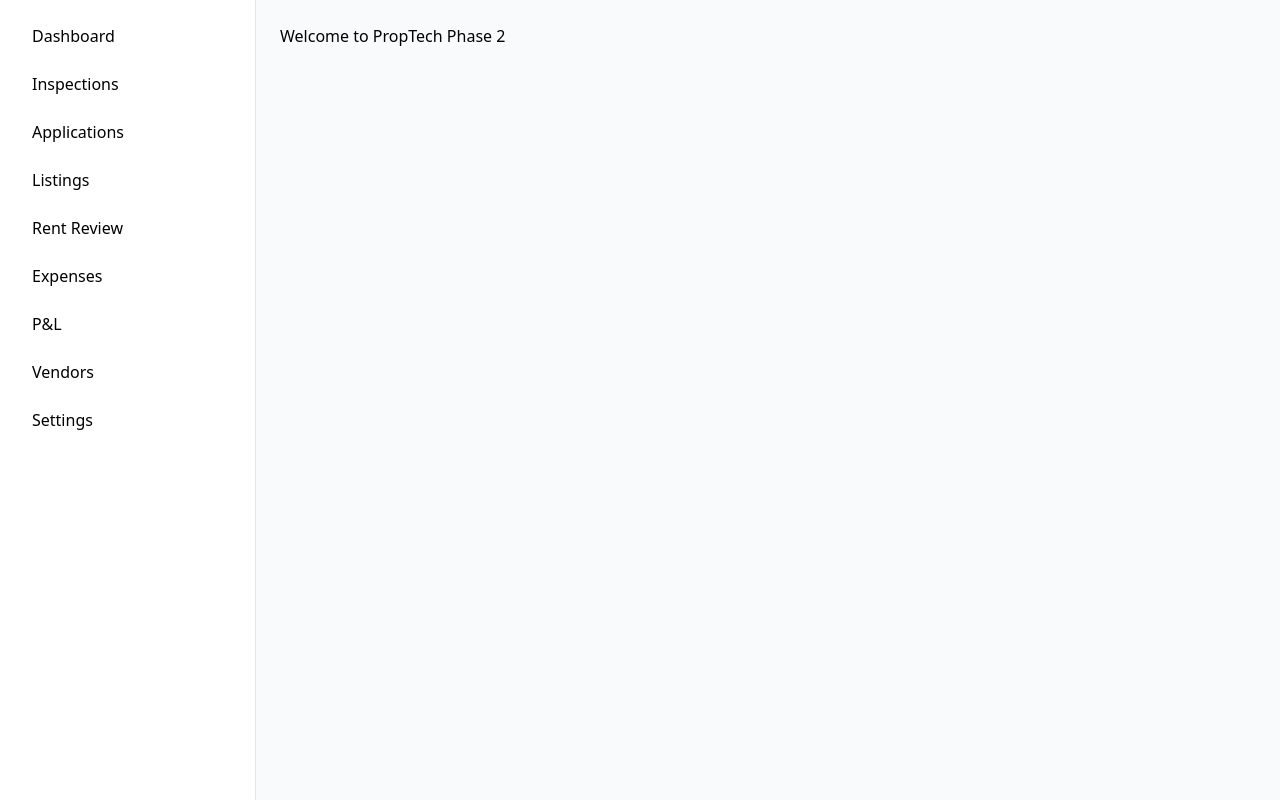
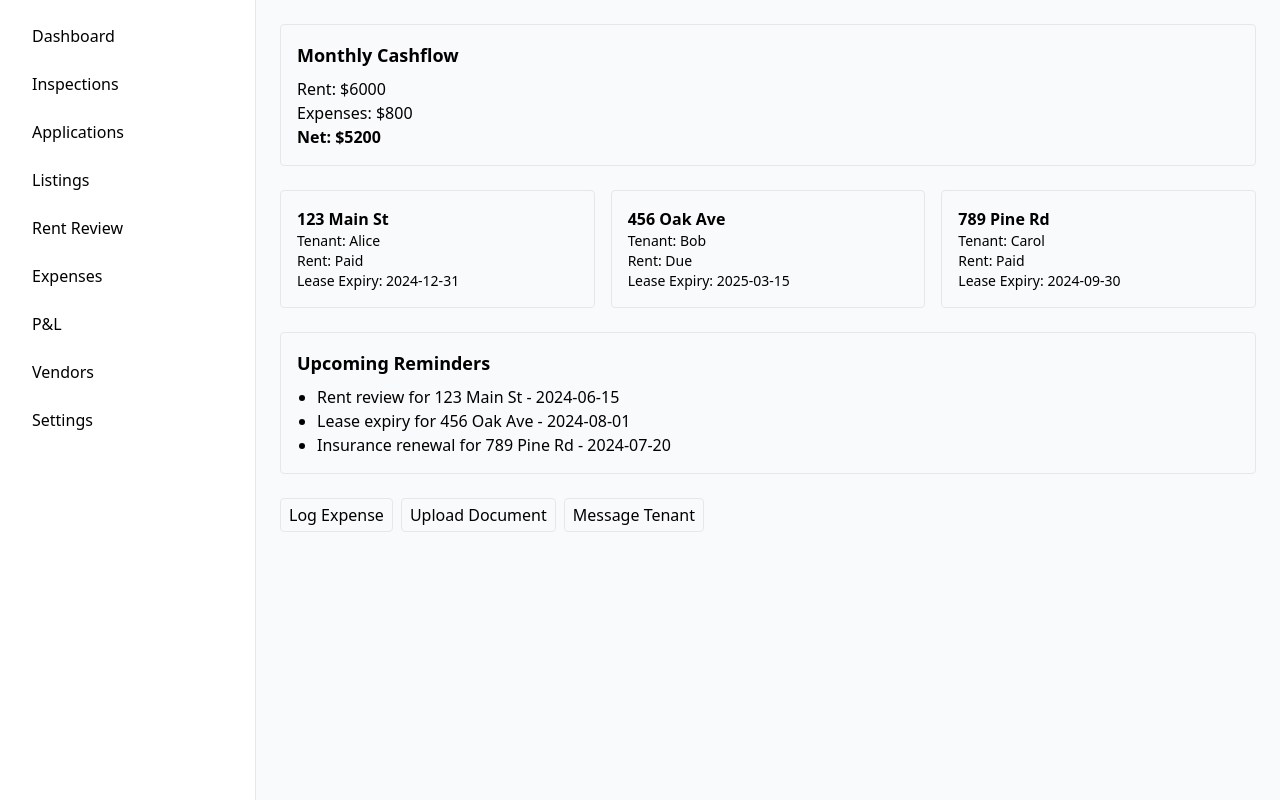
Before and after one commit to clin23/PropTechTest, a Next.js app: page / in a window 1280 px wide. Built offline with nearby package versions, Linux system fonts and the light colour scheme.

Commit message:
feat: add dashboard components and tests

```diff
--- /dev/null
+++ b/app/api/expenses/route.ts
@@ -0,0 +1,15 @@
+let expenses = [
+  { id: 'e1', propertyId: '1', amount: 500, date: '2024-05-01', description: 'Repairs' },
+  { id: 'e2', propertyId: '2', amount: 300, date: '2024-05-10', description: 'Maintenance' }
+];
+
+export async function GET() {
+  return Response.json(expenses);
+}
+
+export async function POST(req: Request) {
+  const body = await req.json();
+  const newExpense = { id: `e${expenses.length + 1}`, ...body };
+  expenses.push(newExpense);
+  return Response.json(newExpense);
+}
--- /dev/null
+++ b/app/api/notifications/route.ts
@@ -0,0 +1,9 @@
+export async function POST(req: Request) {
+  const type = req.headers.get('content-type') || '';
+  if (type.includes('multipart/form-data')) {
+    await req.formData();
+    return Response.json({ ok: true });
+  }
+  const body = await req.json();
+  return Response.json({ ok: true, ...body });
+}
--- /dev/null
+++ b/app/api/properties/route.ts
@@ -0,0 +1,7 @@
+export async function GET() {
+  return Response.json([
+    { id: '1', address: '123 Main St', tenant: 'Alice', rentStatus: 'Paid', leaseExpiry: '2024-12-31', monthlyRent: 2000 },
+    { id: '2', address: '456 Oak Ave', tenant: 'Bob', rentStatus: 'Due', leaseExpiry: '2025-03-15', monthlyRent: 1800 },
+    { id: '3', address: '789 Pine Rd', tenant: 'Carol', rentStatus: 'Paid', leaseExpiry: '2024-09-30', monthlyRent: 2200 },
+  ]);
+}
--- /dev/null
+++ b/app/api/reminders/route.ts
@@ -0,0 +1,7 @@
+export async function GET() {
+  return Response.json([
+    { id: 'r1', title: 'Rent review for 123 Main St', date: '2024-06-15' },
+    { id: 'r2', title: 'Lease expiry for 456 Oak Ave', date: '2024-08-01' },
+    { id: 'r3', title: 'Insurance renewal for 789 Pine Rd', date: '2024-07-20' }
+  ]);
+}
--- a/app/page.tsx
+++ b/app/page.tsx
@@ -1,3 +1,26 @@
+"use client";
+import { useEffect, useState } from "react";
+import CashflowTile from "../components/CashflowTile";
+import DashboardPropertyCard, { DashboardProperty } from "../components/DashboardPropertyCard";
+import UpcomingReminders from "../components/UpcomingReminders";
+import QuickActionsBar from "../components/QuickActionsBar";
+
 export default function Page() {
-  return <div className="p-6">Welcome to PropTech Phase 2</div>;
+  const [properties, setProperties] = useState<DashboardProperty[]>([]);
+  useEffect(() => {
+    fetch('/api/properties').then(res => res.json()).then((data: DashboardProperty[]) => setProperties(data.slice(0, 3)));
+  }, []);
+
+  return (
+    <div className="p-6 space-y-6">
+      <CashflowTile />
+      <div className="grid gap-4 md:grid-cols-3">
+        {properties.map((p) => (
+          <DashboardPropertyCard key={p.id} property={p} />
+        ))}
+      </div>
+      <UpcomingReminders />
+      <QuickActionsBar />
+    </div>
+  );
 }
--- /dev/null
+++ b/components/CashflowTile.tsx
@@ -0,0 +1,36 @@
+"use client";
+import { useEffect, useState } from "react";
+
+interface Property { monthlyRent?: number }
+interface Expense { amount?: number }
+
+export default function CashflowTile() {
+  const [rent, setRent] = useState(0);
+  const [expenses, setExpenses] = useState(0);
+
+  useEffect(() => {
+    fetch('/api/properties')
+      .then(res => res.json())
+      .then((data: Property[]) => {
+        const total = data.reduce((sum, p) => sum + (p.monthlyRent || 0), 0);
+        setRent(total);
+      });
+    fetch('/api/expenses')
+      .then(res => res.json())
+      .then((data: Expense[]) => {
+        const total = data.reduce((sum, e) => sum + (e.amount || 0), 0);
+        setExpenses(total);
+      });
+  }, []);
+
+  const net = rent - expenses;
+
+  return (
+    <div className="p-4 border rounded" data-testid="cashflow-tile">
+      <h2 className="text-lg font-bold mb-2">Monthly Cashflow</h2>
+      <p>Rent: ${rent}</p>
+      <p>Expenses: ${expenses}</p>
+      <p className="font-semibold">Net: ${net}</p>
+    </div>
+  );
+}
--- /dev/null
+++ b/components/DashboardPropertyCard.tsx
@@ -0,0 +1,18 @@
+export interface DashboardProperty {
+  id: string;
+  address: string;
+  tenant: string;
+  rentStatus: string;
+  leaseExpiry: string;
+}
+
+export default function DashboardPropertyCard({ property }: { property: DashboardProperty }) {
+  return (
+    <div className="p-4 border rounded" data-testid="property-card">
+      <h3 className="font-semibold">{property.address}</h3>
+      <div className="text-sm">Tenant: {property.tenant}</div>
+      <div className="text-sm">Rent: {property.rentStatus}</div>
+      <div className="text-sm">Lease Expiry: {property.leaseExpiry}</div>
+    </div>
+  );
+}
--- /dev/null
+++ b/components/QuickActionsBar.tsx
@@ -0,0 +1,88 @@
+"use client";
+import { useState } from "react";
+
+export default function QuickActionsBar() {
+  const [action, setAction] = useState<null | 'expense' | 'document' | 'message'>(null);
+
+  return (
+    <div className="space-y-2" data-testid="quick-actions">
+      <div className="flex gap-2">
+        <button className="px-2 py-1 border rounded" onClick={() => setAction('expense')}>
+          Log Expense
+        </button>
+        <button className="px-2 py-1 border rounded" onClick={() => setAction('document')}>
+          Upload Document
+        </button>
+        <button className="px-2 py-1 border rounded" onClick={() => setAction('message')}>
+          Message Tenant
+        </button>
+      </div>
+      {action === 'expense' && (
+        <form
+          onSubmit={async (e) => {
+            e.preventDefault();
+            const form = e.target as HTMLFormElement;
+            const amount = (form.elements.namedItem('amount') as HTMLInputElement).value;
+            await fetch('/api/expenses', {
+              method: 'POST',
+              headers: { 'Content-Type': 'application/json' },
+              body: JSON.stringify({ amount: Number(amount) }),
+            });
+            setAction(null);
+          }}
+          className="border p-2 space-y-2"
+        >
+          <input name="amount" placeholder="Amount" className="border p-1" />
+          <button type="submit" className="px-2 py-1 border rounded">
+            Save
+          </button>
+        </form>
+      )}
+      {action === 'document' && (
+        <form
+          onSubmit={async (e) => {
+            e.preventDefault();
+            const form = e.target as HTMLFormElement;
+            const fileInput = form.elements.namedItem('file') as HTMLInputElement;
+            const formData = new FormData();
+            if (fileInput.files?.[0]) {
+              formData.append('file', fileInput.files[0]);
+            }
+            await fetch('/api/notifications', {
+              method: 'POST',
+              body: formData,
+            });
+            setAction(null);
+          }}
+          className="border p-2 space-y-2"
+        >
+          <input name="file" type="file" aria-label="Document" />
+          <button type="submit" className="px-2 py-1 border rounded">
+            Upload
+          </button>
+        </form>
+      )}
+      {action === 'message' && (
+        <form
+          onSubmit={async (e) => {
+            e.preventDefault();
+            const form = e.target as HTMLFormElement;
+            const message = (form.elements.namedItem('message') as HTMLTextAreaElement).value;
+            await fetch('/api/notifications', {
+              method: 'POST',
+              headers: { 'Content-Type': 'application/json' },
+              body: JSON.stringify({ message }),
+            });
+            setAction(null);
+          }}
+          className="border p-2 space-y-2"
+        >
+          <textarea name="message" placeholder="Message to tenant" className="border p-1" />
+          <button type="submit" className="px-2 py-1 border rounded">
+            Send
+          </button>
+        </form>
+      )}
+    </div>
+  );
+}
--- /dev/null
+++ b/components/UpcomingReminders.tsx
@@ -0,0 +1,21 @@
+"use client";
+import { useEffect, useState } from "react";
+
+interface Reminder { id: string; title: string; date: string }
+
+export default function UpcomingReminders() {
+  const [reminders, setReminders] = useState<Reminder[]>([]);
+  useEffect(() => {
+    fetch('/api/reminders').then(res => res.json()).then(setReminders);
+  }, []);
+  return (
+    <div className="p-4 border rounded" data-testid="reminders">
+      <h2 className="text-lg font-bold mb-2">Upcoming Reminders</h2>
+      <ul className="list-disc pl-5">
+        {reminders.map(r => (
+          <li key={r.id}>{r.title} - {r.date}</li>
+        ))}
+      </ul>
+    </div>
+  );
+}
```
Also changed, not shown: 1 other file (tests, documents, lock files or other folders).
